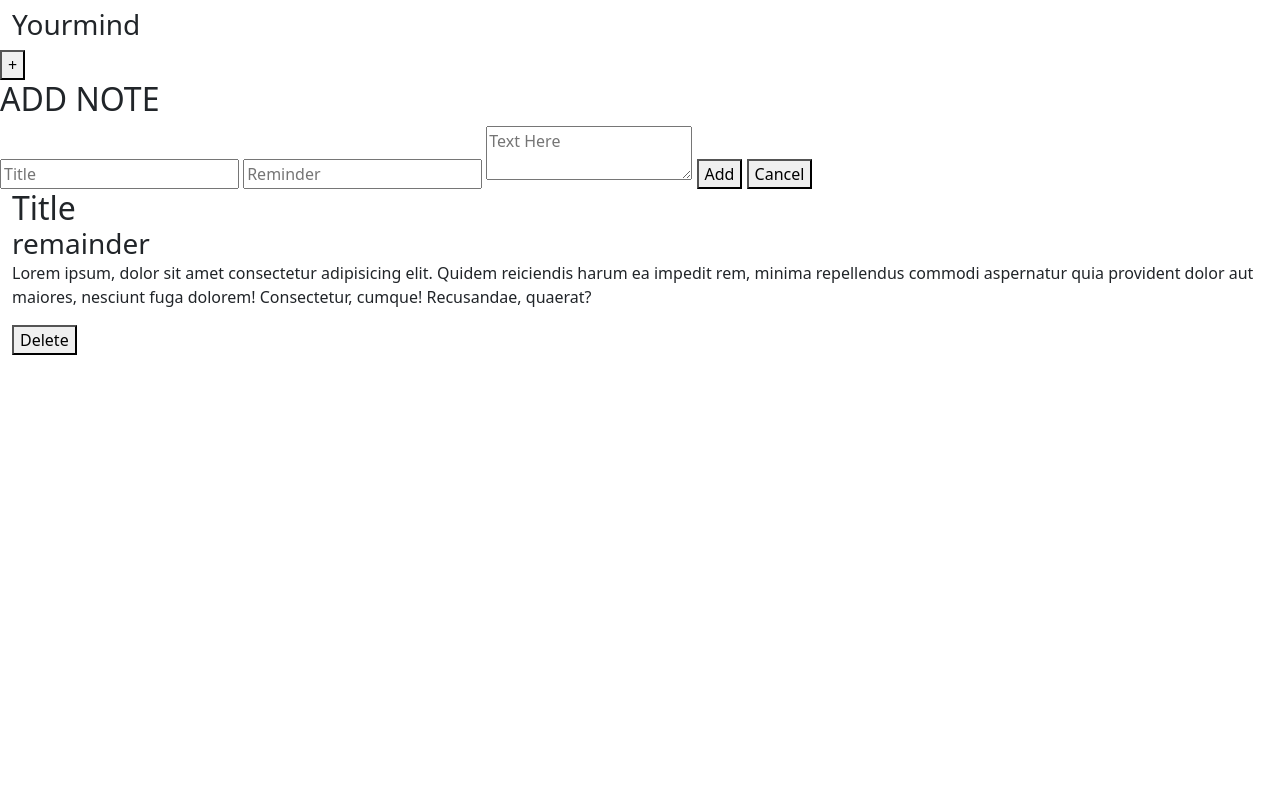
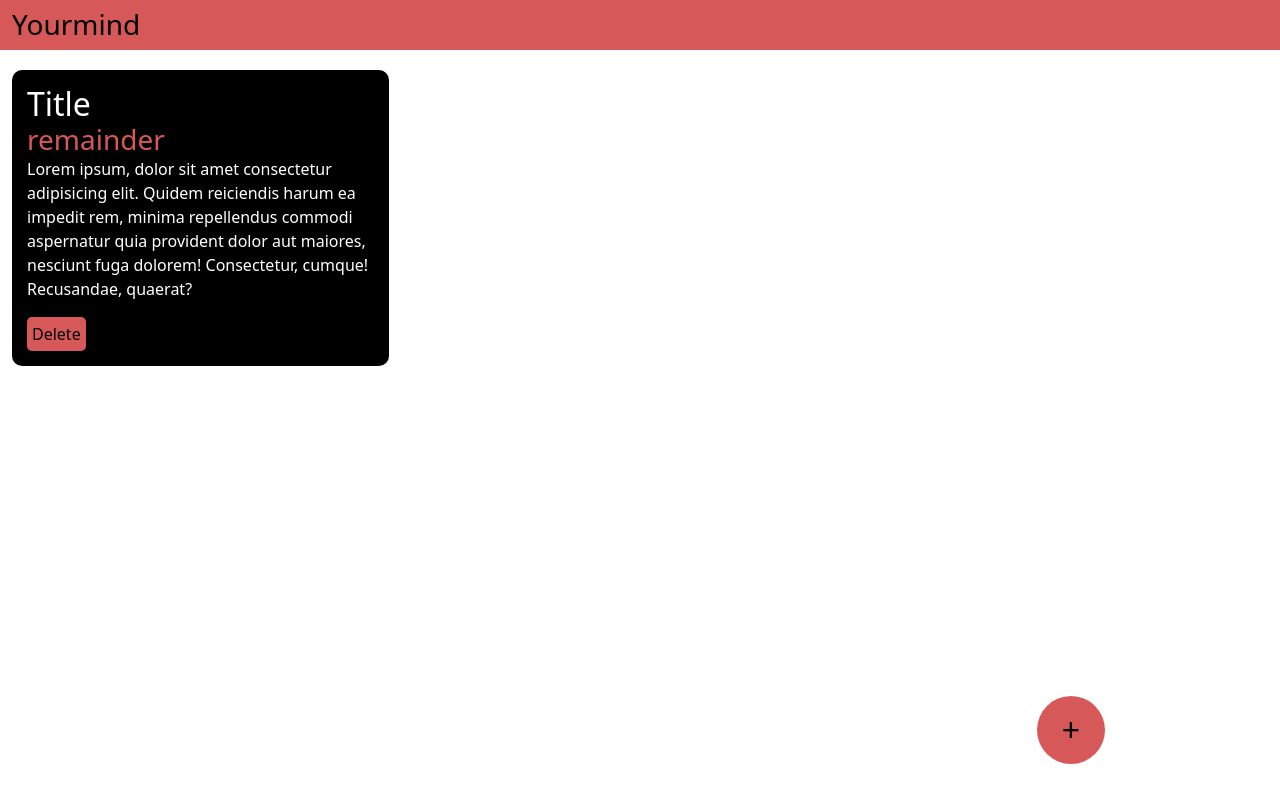
Before and after one commit to Dinesh-m26/yourmind, a plain HTML site: page index.html in a window 1280 px wide. Drawn offline with nearby package versions, Linux system fonts and the light colour scheme; the site is published under a folder, as on GitHub Pages, so addresses that start at the root find nothing.

Commit message:
adding .

```diff
--- a/index.html
+++ b/index.html
@@ -5,7 +5,7 @@
     <meta charset="UTF-8">
     <meta name="viewport" content="width=device-width, initial-scale=1.0">
     <title>Yourmind</title>
-    <link rel="stylesheet" href="/yourmind/style.css">
+    <link rel="stylesheet" href="./style.css">
     <link rel="preconnect" href="https://fonts.googleapis.com">
     <link rel="preconnect" href="https://fonts.gstatic.com" crossorigin>
     <link href="https://fonts.googleapis.com/css2?family=Josefin+Sans&display=swap" rel="stylesheet">
@@ -58,7 +58,7 @@
 
 </body>
 
-<script src="/yourmind/script.js"></script>
+<script src="./script.js"></script>
 <script src="https://cdn.jsdelivr.net/npm/bootstrap@5.3.2/dist/js/bootstrap.bundle.min.js"
     integrity="sha384-C6RzsynM9kWDrMNeT87bh95OGNyZPhcTNXj1NW7RuBCsyN/o0jlpcV8Qyq46cDfL"
     crossorigin="anonymous"></script>
```
